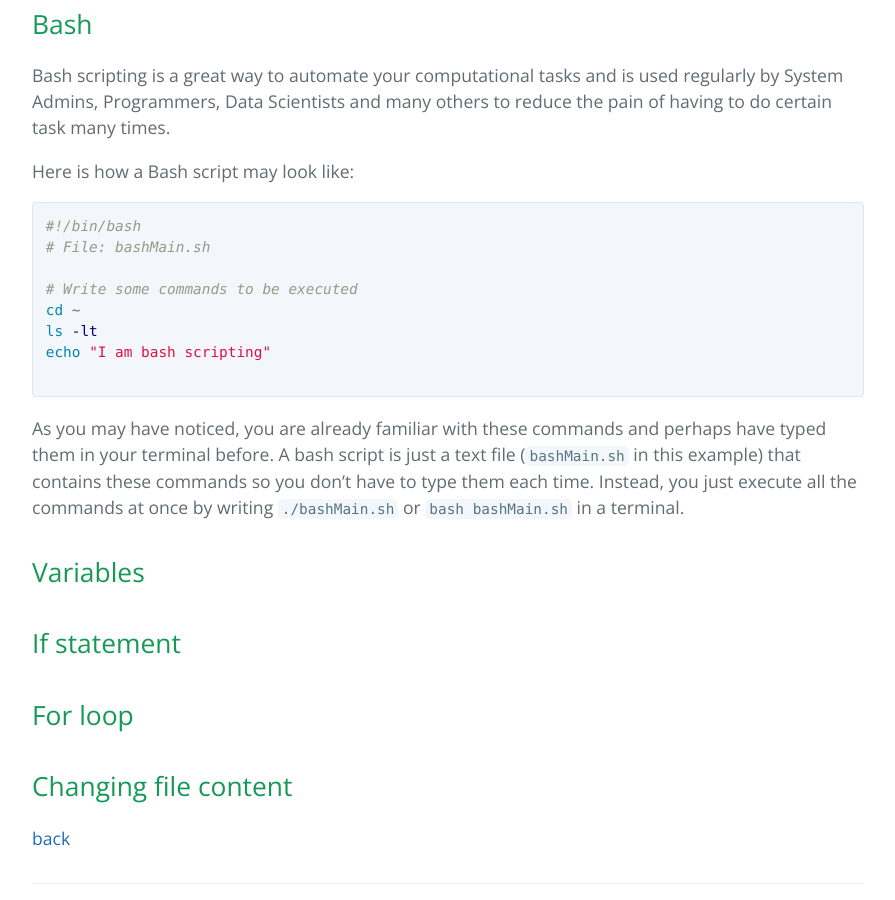
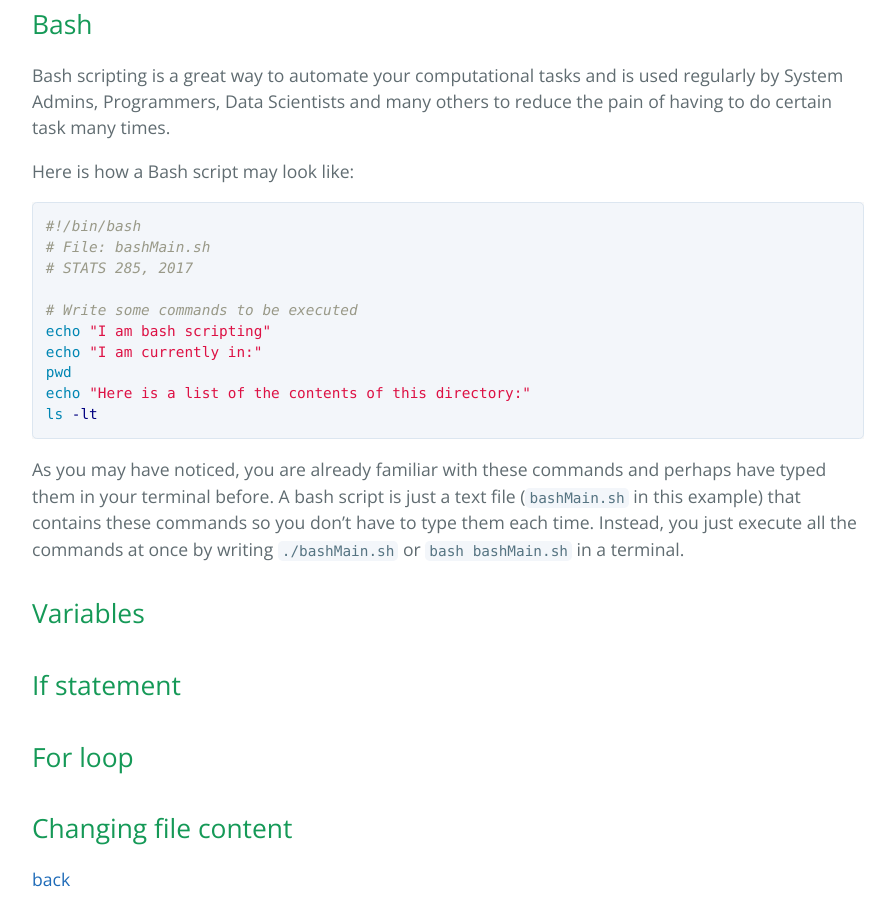
Before and after one commit to stats285/stats285.github.io, a Jekyll site: the page built from bash-tutorial/bash-tutorial.md, in a window 1280 px wide and 900 px high, scrolled down 810 px. Shown: the whole window, without its empty margins (192-1087 px from the left). Built offline with Jekyll 4.4.1, drawn with Linux system fonts in a browser that asks for light colours; the repository's description, which GitHub fills in, is left out.

Commit message:
revision

````diff
--- a/bash-tutorial.md
+++ b/bash-tutorial/bash-tutorial.md
@@ -27,12 +27,14 @@ Here is how a Bash script may look like:
 ```bash
 #!/bin/bash
 # File: bashMain.sh
+# STATS 285, 2017
 
 # Write some commands to be executed
-cd ~
+echo "I am bash scripting"
+echo "I am currently in:"
+pwd
+echo "Here is a list of the contents of this directory:"
 ls -lt
-echo "I am bash scripting"
-
 ```
 
 As you may have noticed, you are already familiar with these commands and perhaps have typed
````
Also changed, not shown: notes.md (+1 -1 lines).
